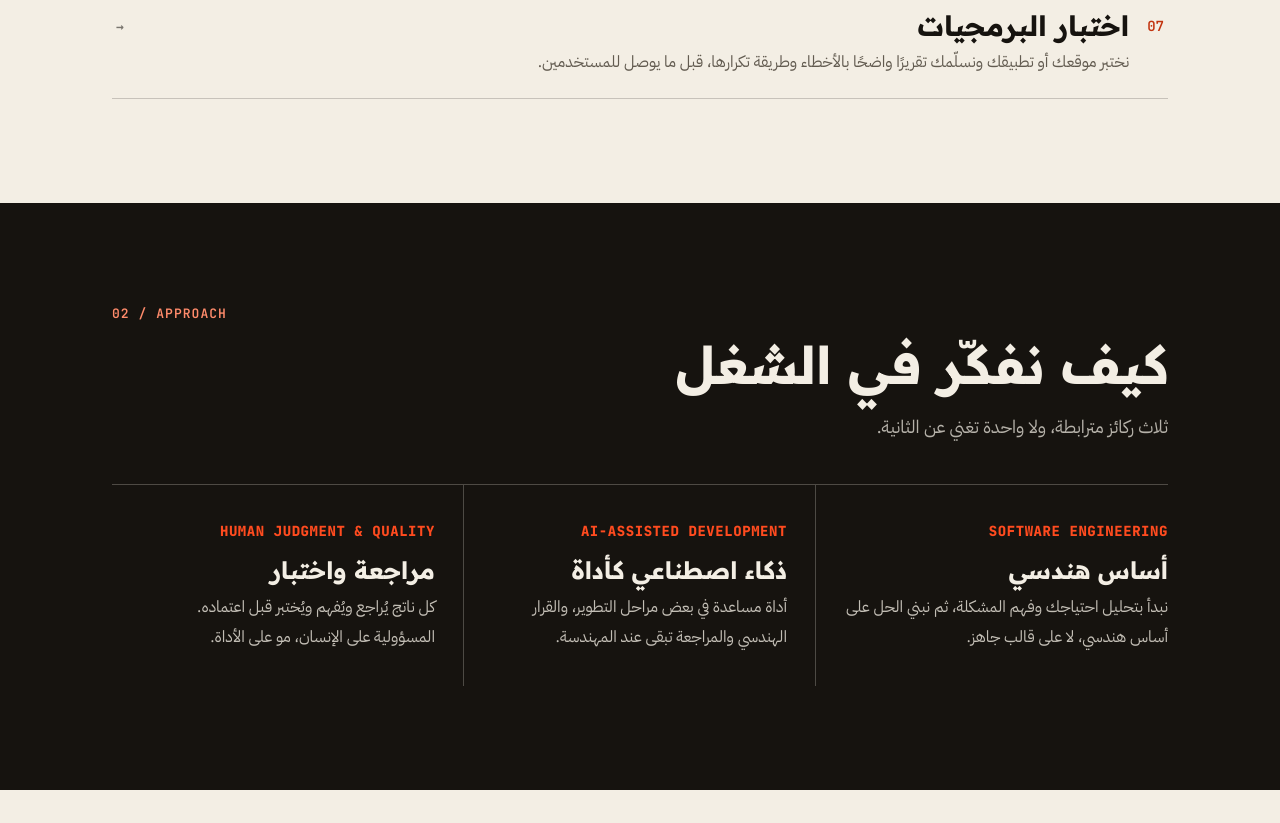
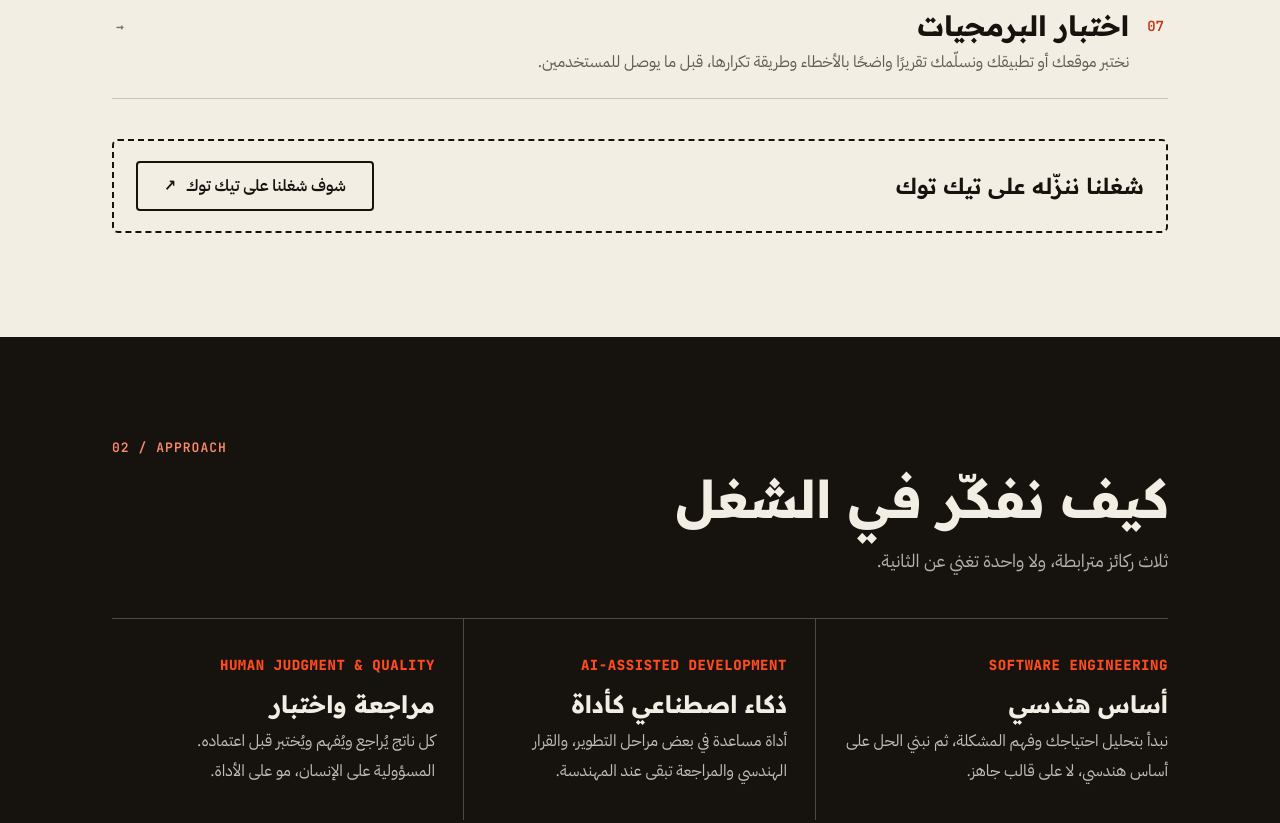
Before and after one commit to Na8-0/LATCODE, a plain HTML site: page index.html in a window 1280 px wide. Shown: the part 1720-2543 px from the top of the page. Drawn offline with Linux system fonts and the light colour scheme.

Commit message:
Update index.html

```diff
--- a/index.html
+++ b/index.html
@@ -121,6 +121,9 @@ h2{font-size:clamp(30px,6vw,52px)}
 .qa details[open] summary::after{content:"−"}
 .qa summary:hover{background:var(--paper2)}
 .qa p{color:var(--muted);font-size:16px;max-width:60ch;padding:0 4px 20px}
+/* tiktok band */
+.tt{margin-top:40px;display:flex;flex-wrap:wrap;align-items:center;justify-content:space-between;gap:16px 24px;border:2px dashed var(--ink);border-radius:6px;padding:20px 22px}
+.tt p{font:600 clamp(18px,3vw,22px)/1.5 var(--disp)}
 /* order ticket */
 .order{background:var(--paper2)}
 .ticket{margin-top:36px;background:var(--paper);border:2px solid var(--ink);border-radius:6px;box-shadow:8px 8px 0 var(--ink);overflow:hidden}
@@ -230,6 +233,7 @@ footer .tl{font:600 13px/1.7 var(--mono);direction:ltr;text-align:left;color:var
     <button class="row" type="button" data-s="نموذج أولي لفكرة برمجية"><span class="n">06</span><h3>نماذج أولية للأفكار البرمجية</h3><span class="go">→</span><p>تبي تجرّب فكرتك قبل ما تستثمر فيها؟ نبني لك نموذجًا أوليًا تشوفه وتجرّبه.</p></button>
       <button class="row" type="button" data-s="اختبار البرمجيات (QA)"><span class="n">07</span><h3>اختبار البرمجيات</h3><span class="go">→</span><p>نختبر موقعك أو تطبيقك ونسلّمك تقريرًا واضحًا بالأخطاء وطريقة تكرارها، قبل ما يوصل للمستخدمين.</p></button>
   </div>
+  <div class="tt"><p>شغلنا ننزّله على تيك توك</p><a class="btn ghost" data-tt href="https://www.tiktok.com/@latcode6" target="_blank" rel="noopener">شوف شغلنا على تيك توك <span aria-hidden="true">↗</span></a></div>
 </div></section>
 
 <section id="approach" class="dark"><div class="wrap">
@@ -322,6 +326,7 @@ footer .tl{font:600 13px/1.7 var(--mono);direction:ltr;text-align:left;color:var
   <div>
     <a class="logo" href="#top" aria-label="LATCODE">LAT<span>CODE</span></a>
     <p>للتواصل عبر واتساب: <a class="mono tel" href="https://wa.me/966580778973" target="_blank" rel="noopener">+966 58 077 8973</a></p>
+    <p>تيك توك: <a class="mono tel" data-tt data-handle href="https://www.tiktok.com/@latcode6" target="_blank" rel="noopener">@latcode6</a></p>
   </div>
   <div class="tl">LATCODE — LET'S CODE YOUR IDEAS.</div>
 </div></footer>
@@ -329,6 +334,8 @@ footer .tl{font:600 13px/1.7 var(--mono);direction:ltr;text-align:left;color:var
 <script>
 (function(){
   var WA='966580778973';
+  var TT='https://www.tiktok.com/@latcode6';   /* رابط حساب تيك توك: غيّريه هنا فقط إذا تغيّر اسم المستخدم */
+  [].forEach.call(document.querySelectorAll('[data-tt]'),function(a){a.href=TT;if(a.hasAttribute('data-handle'))a.textContent='@'+TT.split('@')[1].replace(/[/?#].*/,'')});
 
   /* ---- hero: idea -> code (illustrative, not a claimed project) ---- */
   var pairs=[
```
